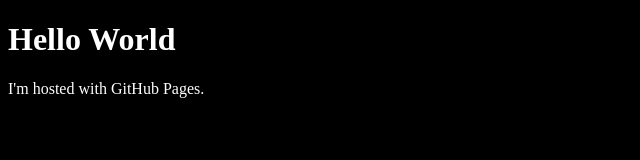
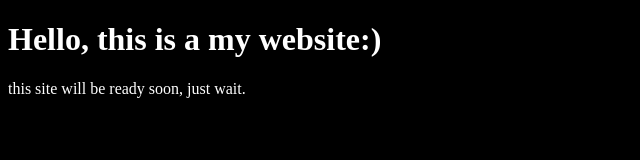
Before and after one commit to Link33d/Link33d.github.io, a plain HTML site: page index.html in a window 1280 px wide. Shown: the whole page, without its empty margins (0-640 px from the left). Drawn offline with Linux system fonts and the light colour scheme.

Commit message:
Update index.html

```diff
--- a/index.html
+++ b/index.html
@@ -1,10 +1,11 @@
 <!DOCTYPE html>
 <html>
   <head>
+    <title>Link33d Website</title>
     <link rel="stylesheet" href="/public/css/style.css">
   </head>
   <body>
-    <h1>Hello World</h1>
-    <p>I'm hosted with GitHub Pages.</p>
+    <h1>Hello, this is a my website:)</h1>
+    <p>this site will be ready soon, just wait.</p>
   </body>
 </html>
```
